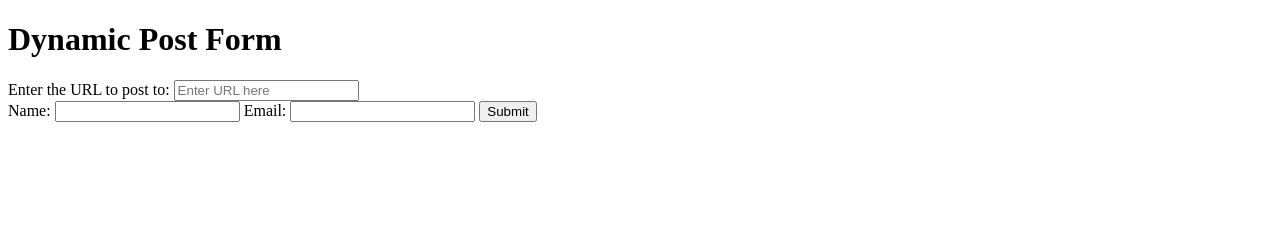
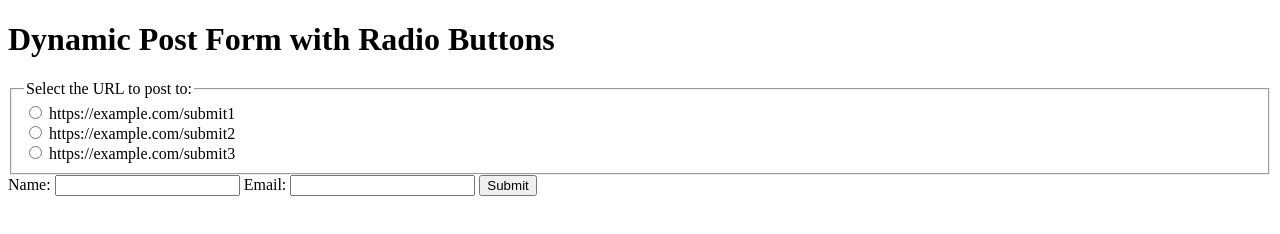
Before and after one commit to adverserath/PostForm, a plain HTML site: page index.html in a window 1280 px wide. Drawn offline with Linux system fonts and the light colour scheme.

Commit message:
Update index.html

```diff
--- a/index.html
+++ b/index.html
@@ -3,24 +3,34 @@
 <head>
     <meta charset="UTF-8">
     <meta name="viewport" content="width=device-width, initial-scale=1.0">
-    <title>Dynamic Post Form</title>
+    <title>Dynamic Post Form with Radio Buttons</title>
     <script>
         function updateFormAction() {
-            const url = document.getElementById('post-url').value;
+            const selectedUrl = document.querySelector('input[name="url"]:checked').value;
             const form = document.getElementById('dynamic-form');
-            form.action = url;
+            form.action = selectedUrl;
         }
     </script>
 </head>
 <body>
 
-    <h1>Dynamic Post Form</h1>
+    <h1>Dynamic Post Form with Radio Buttons</h1>
 
-    <!-- Input box for entering the URL -->
-    <label for="post-url">Enter the URL to post to:</label>
-    <input type="text" id="post-url" placeholder="Enter URL here" oninput="updateFormAction()">
+    <!-- Radio buttons for selecting the URL -->
+    <fieldset>
+        <legend>Select the URL to post to:</legend>
 
-    <!-- Form that will post to the entered URL -->
+        <input type="radio" id="url1" name="url" value="https://example.com/submit1" onclick="updateFormAction()">
+        <label for="url1">https://example.com/submit1</label><br>
+
+        <input type="radio" id="url2" name="url" value="https://example.com/submit2" onclick="updateFormAction()">
+        <label for="url2">https://example.com/submit2</label><br>
+
+        <input type="radio" id="url3" name="url" value="https://example.com/submit3" onclick="updateFormAction()">
+        <label for="url3">https://example.com/submit3</label><br>
+    </fieldset>
+
+    <!-- Form that will post to the selected URL -->
     <form id="dynamic-form" method="POST">
         <label for="name">Name:</label>
         <input type="text" id="name" name="name">
```
